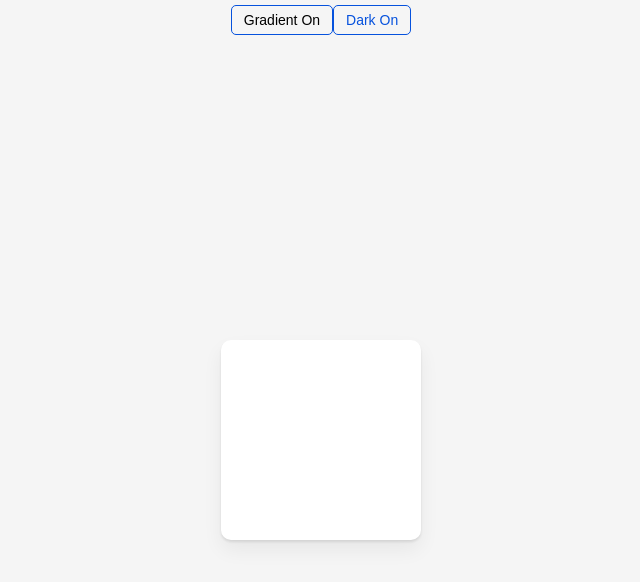
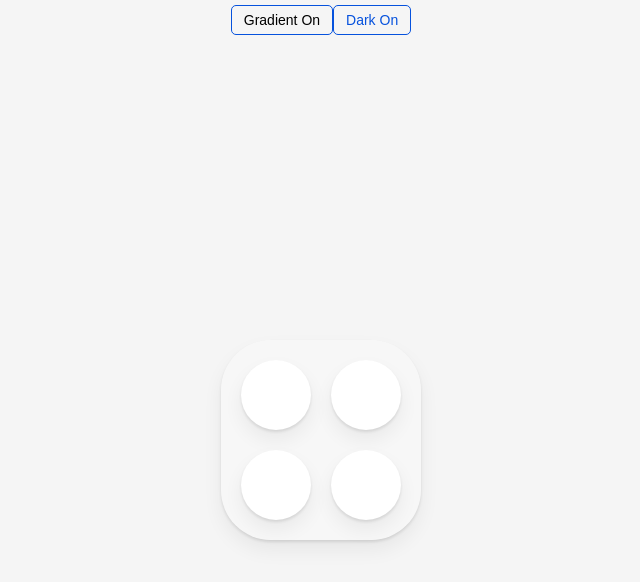
Before and after one commit to redonearth/react-master-class, a React (Create React App) app: page /animation in a window 1280 px wide. Shown: the top 582 px of the page, without its empty margins (319-959 px from the left). Built offline with nearby package versions, Linux system fonts and the light colour scheme.

Commit message:
Children 요소 속성 적용

```diff
--- a/src/routes/projects/animation/AnimationField.tsx
+++ b/src/routes/projects/animation/AnimationField.tsx
@@ -1,4 +1,4 @@
-import { motion } from 'framer-motion';
+import { motion, Variants } from 'framer-motion';
 import styled from 'styled-components';
 
 const Wrapper = styled.div`
@@ -10,30 +10,63 @@
 `;
 
 const Box = styled(motion.div)`
+  display: grid;
+  grid-template-columns: repeat(2, 1fr);
   width: 200px;
   height: 200px;
-  background-color: white;
-  border-radius: 10px;
+  border-radius: 50px;
+  padding: 10px;
+  background-color: rgba(255, 255, 255, 0.2);
   box-shadow: 0 2px 3px rgba(0, 0, 0, 0.1), 0 10px 20px rgba(0, 0, 0, 0.06);
 `;
 
-const myVars = {
-  start: { scale: 0 },
+const Circle = styled(motion.div)`
+  place-self: center;
+  background-color: white;
+  width: 70px;
+  height: 70px;
+  border-radius: 50%;
+  box-shadow: 0 2px 3px rgba(0, 0, 0, 0.1), 0 10px 20px rgba(0, 0, 0, 0.06);
+`;
+
+const boxVariants: Variants = {
+  start: {
+    opacity: 0,
+    scale: 0.5,
+  },
   end: {
+    opacity: 1,
     scale: 1,
-    rotateZ: 360,
     transition: {
       type: 'spring',
-      bounce: 0.4,
-      delay: 0.5,
+      duration: 0.5,
+      bounce: 0.5,
+      delayChildren: 0.5,
+      staggerChildren: 0.1,
     },
+  },
+};
+
+const circleVarients: Variants = {
+  start: {
+    opacity: 0,
+    y: 10,
+  },
+  end: {
+    opacity: 1,
+    y: 0,
   },
 };
 
 function AnimationField() {
   return (
     <Wrapper>
-      <Box variants={myVars} initial="start" animate="end" />
+      <Box variants={boxVariants} initial="start" animate="end">
+        <Circle variants={circleVarients} />
+        <Circle variants={circleVarients} />
+        <Circle variants={circleVarients} />
+        <Circle variants={circleVarients} />
+      </Box>
     </Wrapper>
   );
 }
```
